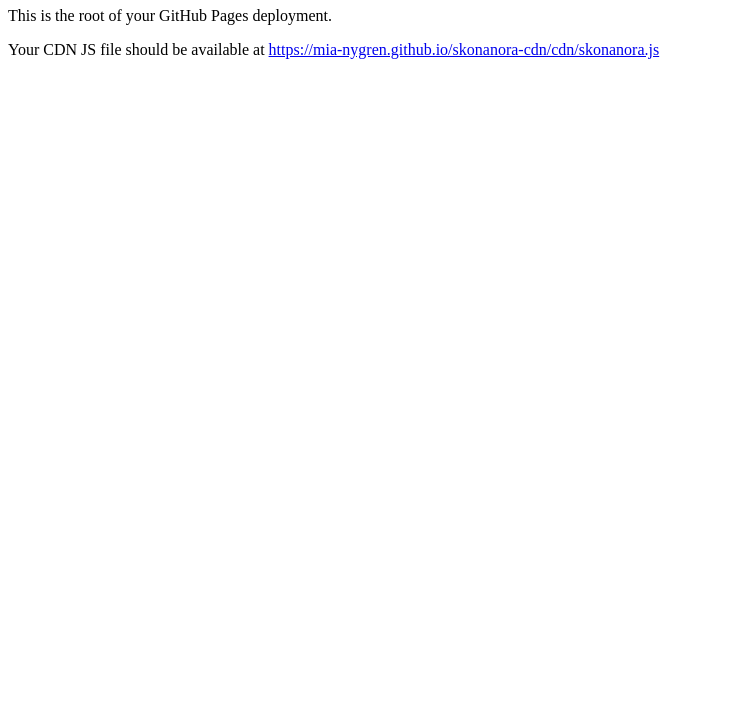
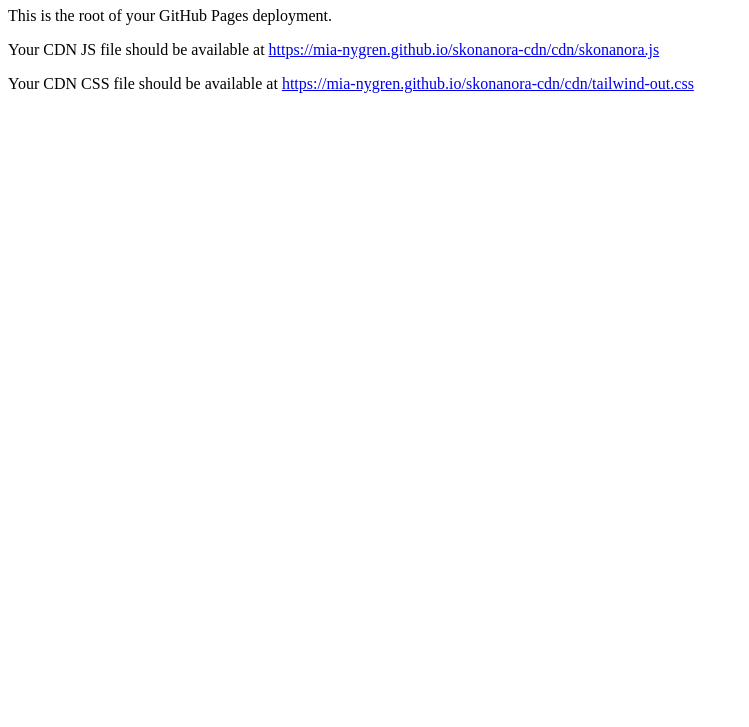
Before and after one commit to mia-nygren/skonanora-cdn, a website: page public/index.html in a window 1280 px wide. Shown: the part 73-800 px from the top of the page, without its empty margins (0-749 px from the left). Drawn offline with Linux system fonts and the light colour scheme.

Commit message:
Add CDN CSS file link to index.html

```diff
--- a/public/index.html
+++ b/public/index.html
@@ -13,6 +13,9 @@
     <p>Your CDN JS file should be available at <a
             href="https://mia-nygren.github.io/skonanora-cdn/cdn/skonanora.js">https://mia-nygren.github.io/skonanora-cdn/cdn/skonanora.js</a>
     </p>
+    <p>Your CDN CSS file should be available at <a
+            href="https://mia-nygren.github.io/skonanora-cdn/cdn/tailwind-out.css">https://mia-nygren.github.io/skonanora-cdn/cdn/tailwind-out.css</a>
+    </p>
 </body>
 
 </html>
```
